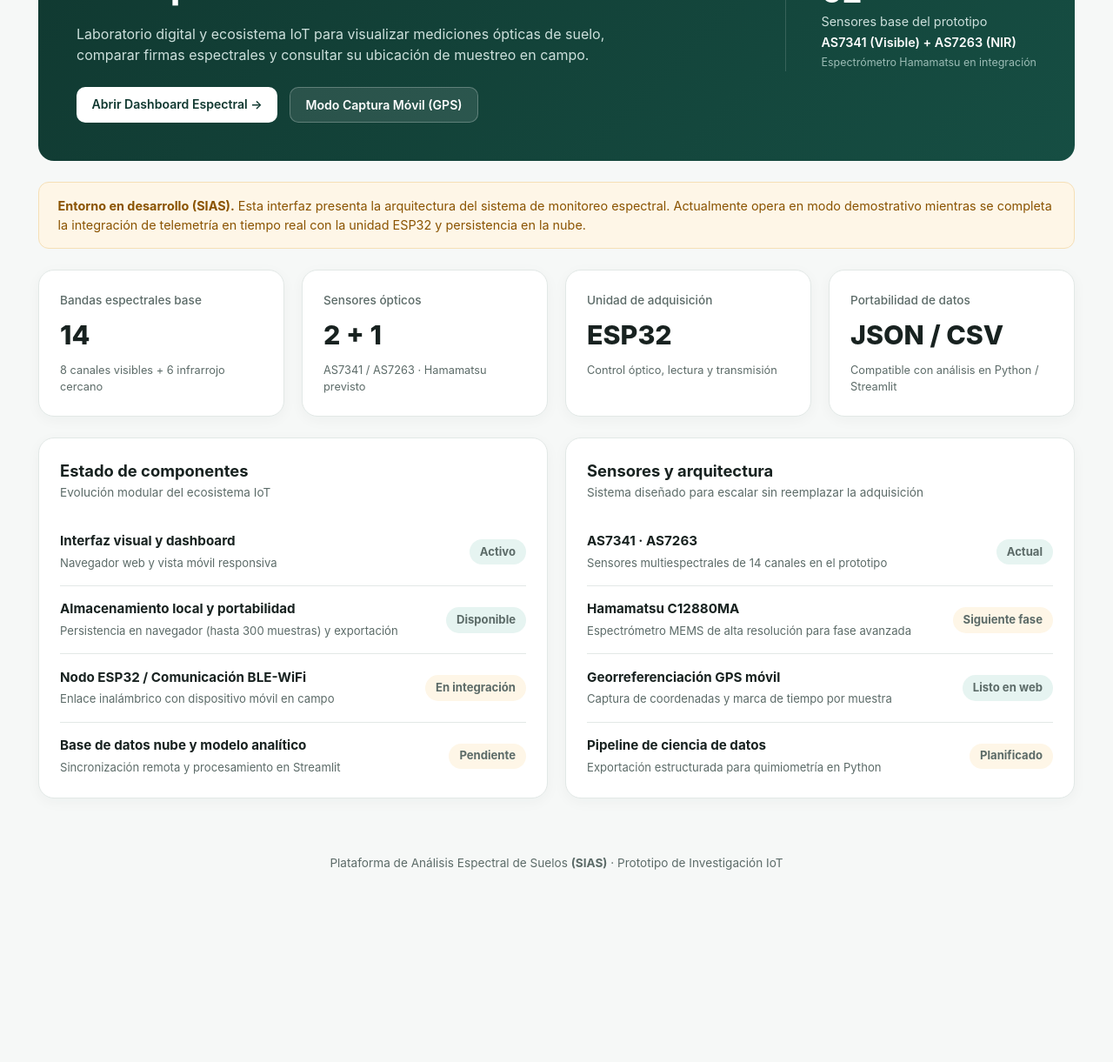
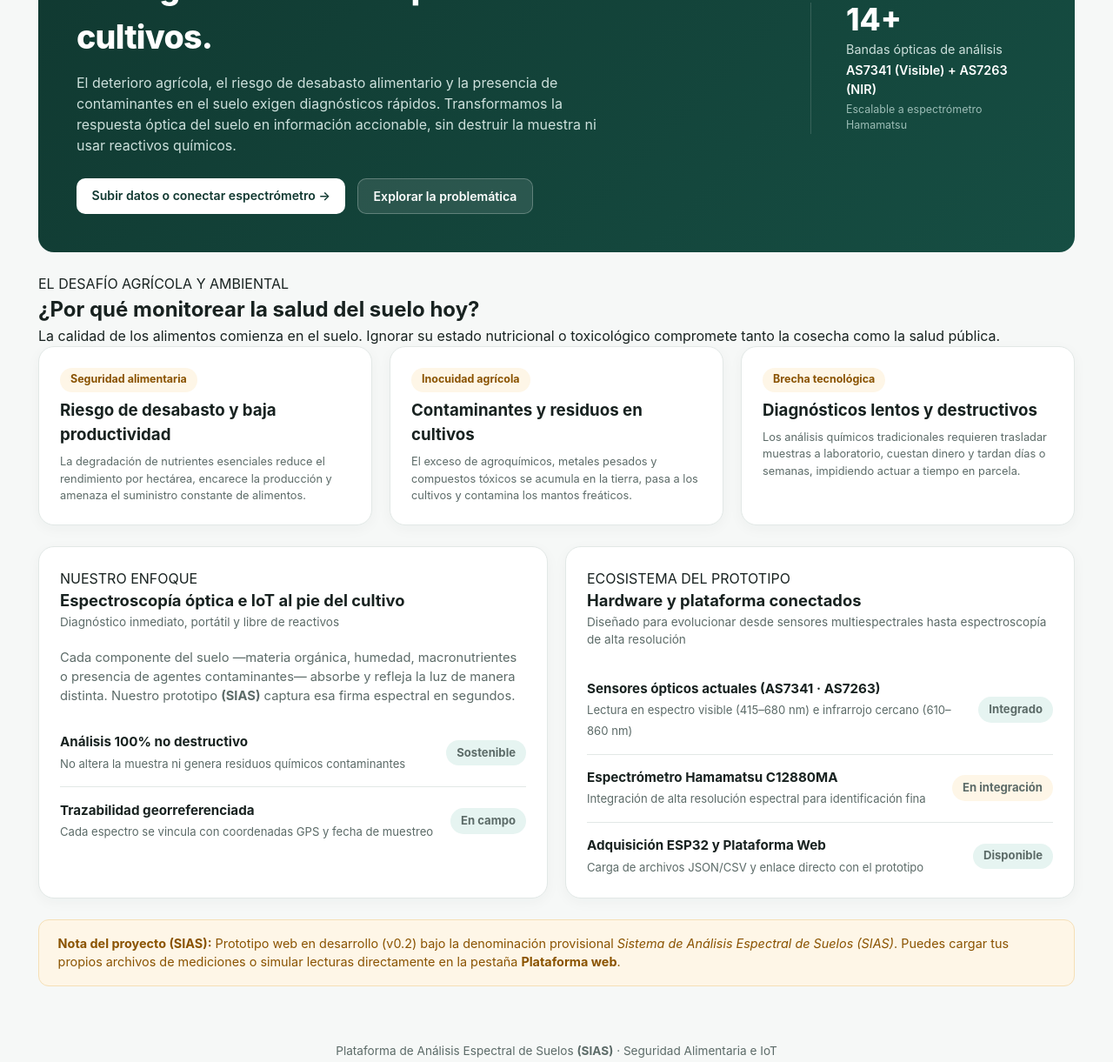
Before and after one commit to ricardoyashin/P-gina-web-iot, a plain HTML site: page index.html in a window 1280 px wide. Shown: the part 237-1458 px from the top of the page at 87% size. Before the commit the page ends 1271 px from the top, so only its background shows below. Drawn offline with Linux system fonts and the light colour scheme.

Commit message:
Update index.html for new project focus and content

```diff
--- a/index.html
+++ b/index.html
@@ -3,7 +3,7 @@
 <head>
     <meta charset="UTF-8">
     <meta name="viewport" content="width=device-width, initial-scale=1.0">
-    <title>Análisis Espectral de Suelos (SIAS) · Plataforma IoT</title>
+    <title>Análisis Espectral de Suelos (SIAS) · Seguridad Alimentaria e IoT</title>
     <link rel="stylesheet" href="style.css">
 </head>
 <body>
@@ -21,9 +21,9 @@
                 </a>
                 <ul class="nav-links" id="navLinks">
                     <li><a href="index.html" class="active-link">Inicio</a></li>
+                    <li><a href="#problematica">Problemática</a></li>
+                    <li><a href="#solucion">Solución Espectral</a></li>
                     <li><a href="#arquitectura">Arquitectura</a></li>
-                    <li><a href="#sensores">Sensores</a></li>
-                    <li><a href="desarrolladores.html">Documentación</a></li>
                 </ul>
             </div>
 
@@ -43,145 +43,126 @@
     <!-- Contenido Principal -->
     <main class="main-container">
 
-        <!-- Banner Principal (Hero) -->
+        <!-- Banner Principal (Hero enfocado al problema global y solución) -->
         <section class="hero-banner">
             <div class="hero-content">
-                <span class="badge badge-mint">● PROTOTIPO WEB · VERSIÓN 0.2 · DENOMINACIÓN (SIAS)</span>
-                <h1>Del espectro a la información.</h1>
-                <p>Laboratorio digital y ecosistema IoT para visualizar mediciones ópticas de suelo, comparar firmas espectrales y consultar su ubicación de muestreo en campo.</p>
+                <span class="badge badge-mint">● SEGURIDAD ALIMENTARIA Y MONITOREO AGRÍCOLA · (SIAS)</span>
+                <h1>Protegiendo el suelo que sostiene nuestros cultivos.</h1>
+                <p>El deterioro agrícola, el riesgo de desabasto alimentario y la presencia de contaminantes en el suelo exigen diagnósticos rápidos. Transformamos la respuesta óptica del suelo en información accionable, sin destruir la muestra ni usar reactivos químicos.</p>
                 <div class="hero-actions">
-                    <a href="dashboard.html" class="btn btn-light">Abrir Dashboard Espectral →</a>
-                    <a href="app.html" class="btn btn-hero-ghost">Modo Captura Móvil (GPS)</a>
+                    <a href="dashboard.html" class="btn btn-light">Subir datos o conectar espectrómetro →</a>
+                    <a href="#problematica" class="btn btn-hero-ghost">Explorar la problemática</a>
                 </div>
             </div>
 
             <div class="hero-stats">
-                <span class="hero-number">02</span>
-                <span class="hero-stat-title">Sensores base del prototipo</span>
+                <span class="hero-number">14+</span>
+                <span class="hero-stat-title">Bandas ópticas de análisis</span>
                 <span class="hero-stat-detail">AS7341 (Visible) + AS7263 (NIR)</span>
-                <span class="hero-stat-sub">Espectrómetro Hamamatsu en integración</span>
+                <span class="hero-stat-sub">Escalable a espectrómetro Hamamatsu</span>
             </div>
         </section>
 
-        <!-- Aviso de Estado del Proyecto -->
-        <div class="alert-banner">
-            <strong>Entorno en desarrollo (SIAS).</strong> Esta interfaz presenta la arquitectura del sistema de monitoreo espectral. Actualmente opera en modo demostrativo mientras se completa la integración de telemetría en tiempo real con la unidad ESP32 y persistencia en la nube.
+        <!-- Bloque 1: La Problemática -->
+        <section id="problematica">
+            <div class="section-heading">
+                <span class="section-kicker">EL DESAFÍO AGRÍCOLA Y AMBIENTAL</span>
+                <h2>¿Por qué monitorear la salud del suelo hoy?</h2>
+                <p>La calidad de los alimentos comienza en el suelo. Ignorar su estado nutricional o toxicológico compromete tanto la cosecha como la salud pública.</p>
             </div>
 
-        <!-- Tarjetas de Resumen Técnico (KPIs) -->
-        <section class="kpi-grid">
+            <div class="kpi-grid">
                 <article class="card kpi-card">
-                <span class="kpi-label">Bandas espectrales base</span>
-                <strong class="kpi-value">14</strong>
-                <span class="kpi-foot">8 canales visibles + 6 infrarrojo cercano</span>
+                    <span class="pill pill-amber" style="width: fit-content;">Seguridad alimentaria</span>
+                    <h3 class="card-topic-title">Riesgo de desabasto y baja productividad</h3>
+                    <p class="kpi-foot">La degradación de nutrientes esenciales reduce el rendimiento por hectárea, encarece la producción y amenaza el suministro constante de alimentos.</p>
                 </article>
 
                 <article class="card kpi-card">
-                <span class="kpi-label">Sensores ópticos</span>
-                <strong class="kpi-value">2 + 1</strong>
-                <span class="kpi-foot">AS7341 / AS7263 · Hamamatsu previsto</span>
+                    <span class="pill pill-amber" style="width: fit-content;">Inocuidad agrícola</span>
+                    <h3 class="card-topic-title">Contaminantes y residuos en cultivos</h3>
+                    <p class="kpi-foot">El exceso de agroquímicos, metales pesados y compuestos tóxicos se acumula en la tierra, pasa a los cultivos y contamina los mantos freáticos.</p>
                 </article>
 
                 <article class="card kpi-card">
-                <span class="kpi-label">Unidad de adquisición</span>
-                <strong class="kpi-value">ESP32</strong>
-                <span class="kpi-foot">Control óptico, lectura y transmisión</span>
+                    <span class="pill pill-amber" style="width: fit-content;">Brecha tecnológica</span>
+                    <h3 class="card-topic-title">Diagnósticos lentos y destructivos</h3>
+                    <p class="kpi-foot">Los análisis químicos tradicionales requieren trasladar muestras a laboratorio, cuestan dinero y tardan días o semanas, impidiendo actuar a tiempo en parcela.</p>
+                </article>
+            </div>
+        </section>
+
+        <!-- Bloque 2: Nuestra Solución -->
+        <section class="two-col-grid" id="solucion">
+            <article class="card">
+                <div class="card-header">
+                    <span class="section-kicker">NUESTRO ENFOQUE</span>
+                    <h2>Espectroscopía óptica e IoT al pie del cultivo</h2>
+                    <p class="card-subtitle">Diagnóstico inmediato, portátil y libre de reactivos</p>
+                </div>
+                <p style="font-size: 0.92rem; color: var(--text-muted); margin-bottom: 1rem;">
+                    Cada componente del suelo —materia orgánica, humedad, macronutrientes o presencia de agentes contaminantes— absorbe y refleja la luz de manera distinta. Nuestro prototipo <strong>(SIAS)</strong> captura esa firma espectral en segundos.
+                </p>
+                <ul class="status-list">
+                    <li class="status-item">
+                        <div>
+                            <strong>Análisis 100% no destructivo</strong>
+                            <span>No altera la muestra ni genera residuos químicos contaminantes</span>
+                        </div>
+                        <span class="pill pill-green">Sostenible</span>
+                    </li>
+                    <li class="status-item">
+                        <div>
+                            <strong>Trazabilidad georreferenciada</strong>
+                            <span>Cada espectro se vincula con coordenadas GPS y fecha de muestreo</span>
+                        </div>
+                        <span class="pill pill-green">En campo</span>
+                    </li>
+                </ul>
             </article>
 
-            <article class="card kpi-card">
-                <span class="kpi-label">Portabilidad de datos</span>
-                <strong class="kpi-value">JSON / CSV</strong>
-                <span class="kpi-foot">Compatible con análisis en Python / Streamlit</span>
-            </article>
-        </section>
-
-        <!-- Sección de Arquitectura y Estado de Componentes -->
-        <section class="two-col-grid" id="arquitectura">
-            <article class="card">
+            <article class="card" id="arquitectura">
                 <div class="card-header">
-                    <div>
-                        <h2>Estado de componentes</h2>
-                        <p class="card-subtitle">Evolución modular del ecosistema IoT</p>
-                    </div>
+                    <span class="section-kicker">ECOSISTEMA DEL PROTOTIPO</span>
+                    <h2>Hardware y plataforma conectados</h2>
+                    <p class="card-subtitle">Diseñado para evolucionar desde sensores multiespectrales hasta espectroscopía de alta resolución</p>
                 </div>
 
                 <ul class="status-list">
                     <li class="status-item">
                         <div>
-                            <strong>Interfaz visual y dashboard</strong>
-                            <span>Navegador web y vista móvil responsiva</span>
+                            <strong>Sensores ópticos actuales (AS7341 · AS7263)</strong>
+                            <span>Lectura en espectro visible (415–680 nm) e infrarrojo cercano (610–860 nm)</span>
                         </div>
-                        <span class="pill pill-green">Activo</span>
+                        <span class="pill pill-green">Integrado</span>
                     </li>
                     <li class="status-item">
                         <div>
-                            <strong>Almacenamiento local y portabilidad</strong>
-                            <span>Persistencia en navegador (hasta 300 muestras) y exportación</span>
-                        </div>
-                        <span class="pill pill-green">Disponible</span>
-                    </li>
-                    <li class="status-item">
-                        <div>
-                            <strong>Nodo ESP32 / Comunicación BLE-WiFi</strong>
-                            <span>Enlace inalámbrico con dispositivo móvil en campo</span>
+                            <strong>Espectrómetro Hamamatsu C12880MA</strong>
+                            <span>Integración de alta resolución espectral para identificación fina</span>
                         </div>
                         <span class="pill pill-amber">En integración</span>
                     </li>
                     <li class="status-item">
                         <div>
-                            <strong>Base de datos nube y modelo analítico</strong>
-                            <span>Sincronización remota y procesamiento en Streamlit</span>
+                            <strong>Adquisición ESP32 y Plataforma Web</strong>
+                            <span>Carga de archivos JSON/CSV y enlace directo con el prototipo</span>
                         </div>
-                        <span class="pill pill-amber">Pendiente</span>
-                    </li>
-                </ul>
-            </article>
-
-            <article class="card" id="sensores">
-                <div class="card-header">
-                    <div>
-                        <h2>Sensores y arquitectura</h2>
-                        <p class="card-subtitle">Sistema diseñado para escalar sin reemplazar la adquisición</p>
-                    </div>
-                </div>
-
-                <ul class="status-list">
-                    <li class="status-item">
-                        <div>
-                            <strong>AS7341 · AS7263</strong>
-                            <span>Sensores multiespectrales de 14 canales en el prototipo</span>
-                        </div>
-                        <span class="pill pill-green">Actual</span>
-                    </li>
-                    <li class="status-item">
-                        <div>
-                            <strong>Hamamatsu C12880MA</strong>
-                            <span>Espectrómetro MEMS de alta resolución para fase avanzada</span>
-                        </div>
-                        <span class="pill pill-amber">Siguiente fase</span>
-                    </li>
-                    <li class="status-item">
-                        <div>
-                            <strong>Georreferenciación GPS móvil</strong>
-                            <span>Captura de coordenadas y marca de tiempo por muestra</span>
-                        </div>
-                        <span class="pill pill-green">Listo en web</span>
-                    </li>
-                    <li class="status-item">
-                        <div>
-                            <strong>Pipeline de ciencia de datos</strong>
-                            <span>Exportación estructurada para quimiometría en Python</span>
-                        </div>
-                        <span class="pill pill-amber">Planificado</span>
+                        <span class="pill pill-green">Disponible</span>
                     </li>
                 </ul>
             </article>
         </section>
 
+        <!-- Aviso de Denominación -->
+        <div class="alert-banner">
+            <strong>Nota del proyecto (SIAS):</strong> Prototipo web en desarrollo (v0.2) bajo la denominación provisional <em>Sistema de Análisis Espectral de Suelos (SIAS)</em>. Puedes cargar tus propios archivos de mediciones o simular lecturas directamente en la pestaña <strong>Plataforma web</strong>.
+        </div>
+
     </main>
 
     <footer class="site-footer">
-        <p>Plataforma de Análisis Espectral de Suelos <strong>(SIAS)</strong> · Prototipo de Investigación IoT</p>
+        <p>Plataforma de Análisis Espectral de Suelos <strong>(SIAS)</strong> · Seguridad Alimentaria e IoT</p>
     </footer>
 
     <button onclick="volverArriba()" id="btnVolverArriba" title="Volver arriba">↑</button>
```
Lines whose indentation alone changed are shown as unchanged.
